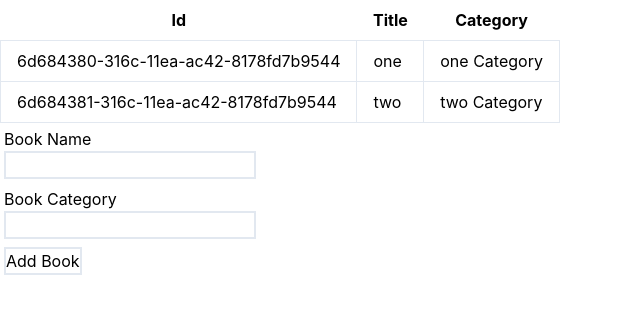
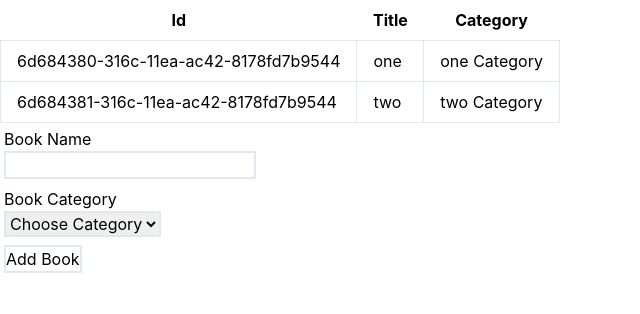
Before and after one commit to mosaaleb/redux-bookstore, a React (Create React App) app: page / in a window 1280 px wide. Shown: the top 314 px of the page, without its empty margins (0-640 px from the left). Built offline with nearby package versions, Linux system fonts and the light colour scheme.

Commit message:
change book category to select options

```diff
--- a/src/components/AddBookForm.js
+++ b/src/components/AddBookForm.js
@@ -14,19 +14,27 @@ const mapDispatchToProps = (dispatch) => ({
   }
 });
 
-
 const AddBookForm = ({ addBook }) => {
-  const [bookNameInput, setBookNameInput] = useState('');
+  const [bookTitleInput, setBookTitleInput] = useState('');
   const [bookCategoryInput, setBookCategoryInput] = useState('');
+  const booksCategories = [
+    'Kids',
+    'Action',
+    'Horror',
+    'Sci-Fi',
+    'History',
+    'Learning',
+    'Biography'
+  ];
 
   const handleAddBook = () => {
     addBook({
       id: uuid(),
-      title: bookNameInput,
+      title: bookTitleInput,
       category: bookCategoryInput
     });
 
-    setBookNameInput('');
+    setBookTitleInput('');
     setBookCategoryInput('');
   };
 
@@ -37,24 +45,29 @@ const AddBookForm = ({ addBook }) => {
           Book Name
           <input
             type="text"
-            value={bookNameInput}
+            value={bookTitleInput}
             id="book-name"
             className="border-2 block"
-            onChange={(e) => setBookNameInput(e.target.value)}
+            onChange={(e) => setBookTitleInput(e.target.value)}
           />
         </label>
-
       </div>
       <div className="p-1">
         <label htmlFor="book-category">
           Book Category
-          <input
-            type="text"
+          <select
             value={bookCategoryInput}
             id="book-category"
             className="border-2 block"
             onChange={(e) => setBookCategoryInput(e.target.value)}
-          />
+          >
+            <option value="" selected="selected" hidden="hidden">Choose Category</option>
+            {booksCategories.map((category) => (
+              <option key={category} value={category}>
+                {category}
+              </option>
+            ))}
+          </select>
         </label>
       </div>
       <div className="p-1">
```
Also changed, not shown: .eslintrc.json.
